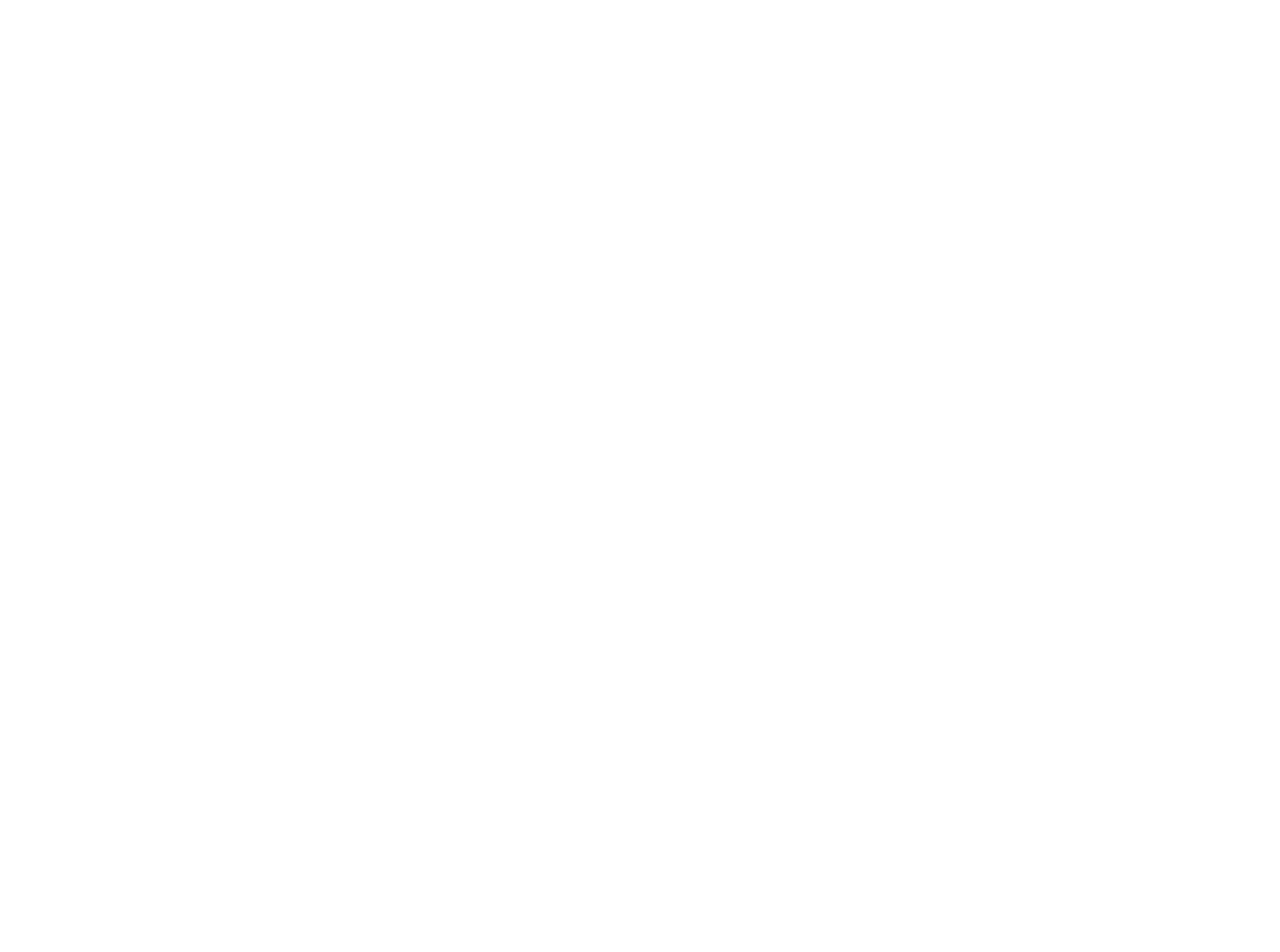
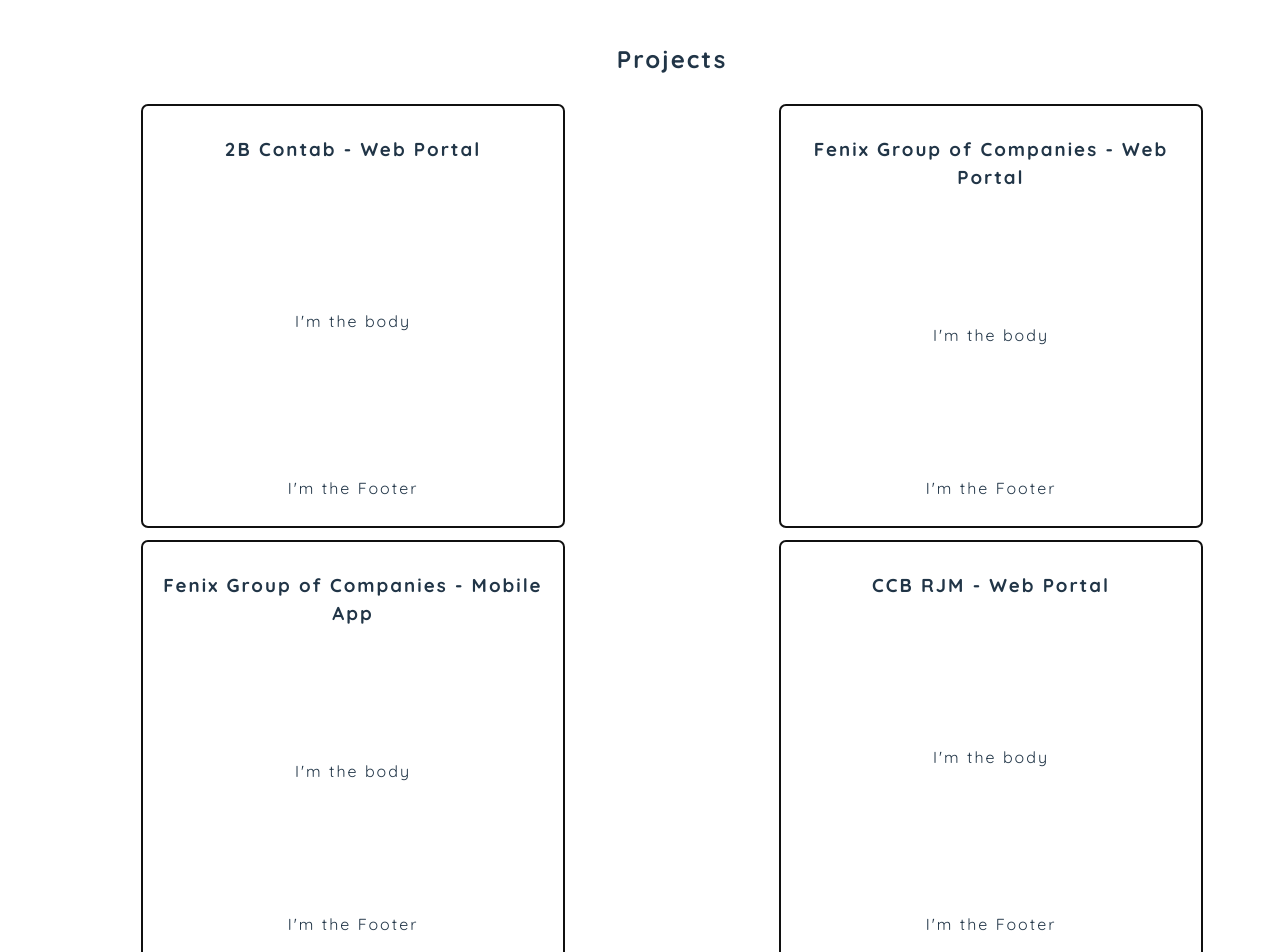
Before and after one commit to Alan-Graton/Portifolio-V2, a React (Vite) app: page / in a window 1280 px wide. Shown: the part 1100-2052 px from the top of the page. Before the commit the page ends 1027 px from the top, so only its background shows below. Built offline with nearby package versions, Linux system fonts and the light colour scheme; a web font is replaced by a local one.

Commit message:
wip-feat: create 2 new sections(pages) and added them in `App.jsx`

```diff
--- a/src/App.css
+++ b/src/App.css
@@ -4,6 +4,8 @@
   margin: 0 auto;
   padding: 2rem;
   text-align: center;
+  font-weight: 400;
+  letter-spacing: 2px;
 }
 
 .container {
--- a/src/App.jsx
+++ b/src/App.jsx
@@ -4,6 +4,8 @@
 
 import LandingPage from "./components/LandingPage/LandingPage";
 import IdiomsPage from "./components/IdiomsPage/IdiomsPage";
+import ProjectsPage from "./components/ProjectsPage/ProjectsPage";
+import MyTimeInVG from "./components/MyTimeInVG/MyTimeInVG";
 
 function App() {
   return (
@@ -13,7 +15,9 @@
           <button className="control_theme_btn">Light/Dark Mode</button>
         </div>
         <LandingPage />
+        <MyTimeInVG />
         <IdiomsPage />
+        <ProjectsPage />
       </div>
     </>
   );
--- /dev/null
+++ b/src/components/MyTimeInVG/MyTimeInVG.jsx
@@ -0,0 +1,17 @@
+import React from "react";
+
+import "./MyTimeInVG.scss";
+
+export default function MyTimeInVG() {
+  return (
+    <>
+      <section className="about_valiant_group">
+        <h2>My Time In Valiant Group</h2>
+        <p>
+          Valiant Group(or like us Valianters like to call it "VG") is a StartUp
+          Tech...
+        </p>
+      </section>
+    </>
+  );
+}
--- /dev/null
+++ b/src/components/ProjectsPage/ProjectsPage.jsx
@@ -0,0 +1,69 @@
+import React from "react";
+
+import "./ProjectsPage.scss";
+
+export default function ProjectsPage() {
+  return (
+    <>
+      {/* TODO: Add a img as background on these cards */}
+      {/* TODO: Title: Project, Body: Description, Footer: Techs */}
+      <section className="projects_section">
+        <h2>Projects</h2>
+        <div className="projects_list">
+          <div className="project_card">
+            <div className="project_card__content">
+              <div className="project_card__header">
+                <h3>2B Contab - Web Portal</h3>
+              </div>
+              <div className="project_card__body">
+                <p>I'm the body</p>
+              </div>
+              <div className="project_card__footer">
+                <p>I'm the Footer</p>
+              </div>
+            </div>
+          </div>
+          <div className="project_card">
+            <div className="project_card__content">
+              <div className="project_card__header">
+                <h3>Fenix Group of Companies - Web Portal</h3>
+              </div>
+              <div className="project_card__body">
+                <p>I'm the body</p>
+              </div>
+              <div className="project_card__footer">
+                <p>I'm the Footer</p>
+              </div>
+            </div>
+          </div>
+          <div className="project_card">
+            <div className="project_card__content">
+              <div className="project_card__header">
+                <h3>Fenix Group of Companies - Mobile App</h3>
+              </div>
+              <div className="project_card__body">
+                <p>I'm the body</p>
+              </div>
+              <div className="project_card__footer">
+                <p>I'm the Footer</p>
+              </div>
+            </div>
+          </div>
+          <div className="project_card">
+            <div className="project_card__content">
+              <div className="project_card__header">
+                <h3>CCB RJM - Web Portal</h3>
+              </div>
+              <div className="project_card__body">
+                <p>I'm the body</p>
+              </div>
+              <div className="project_card__footer">
+                <p>I'm the Footer</p>
+              </div>
+            </div>
+          </div>
+        </div>
+      </section>
+    </>
+  );
+}
--- /dev/null
+++ b/src/components/ProjectsPage/ProjectsPage.scss
@@ -0,0 +1,40 @@
+.projects_section {
+  width: 100%;
+  padding: 10px;
+  .projects_list {
+    display: flex;
+    justify-content: space-around;
+    flex-wrap: wrap;
+
+    gap: 1rem;
+
+    padding: 10px;
+    .project_card {
+      width: 25rem;
+      height: 25rem;
+
+      outline: 2px solid #101010;
+      border-radius: 5px;
+
+      padding: 10px;
+
+      .project_card__content {
+        width: 100%;
+        min-width: 25rem;
+        height: 100%;
+
+        display: flex;
+        flex-direction: column;
+        align-items: center;
+        justify-content: space-between;
+
+        .project_card__header {
+        }
+        .project_card__body {
+        }
+        .project_card__footer {
+        }
+      }
+    }
+  }
+}
```
Also changed, not shown: src/components/MyTimeInVG/MyTimeInVG.scss (added).
